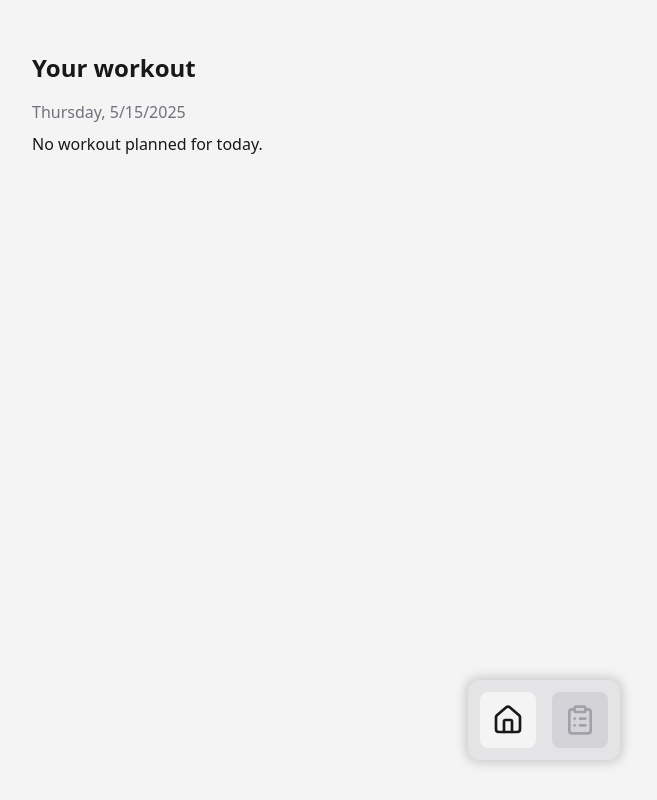
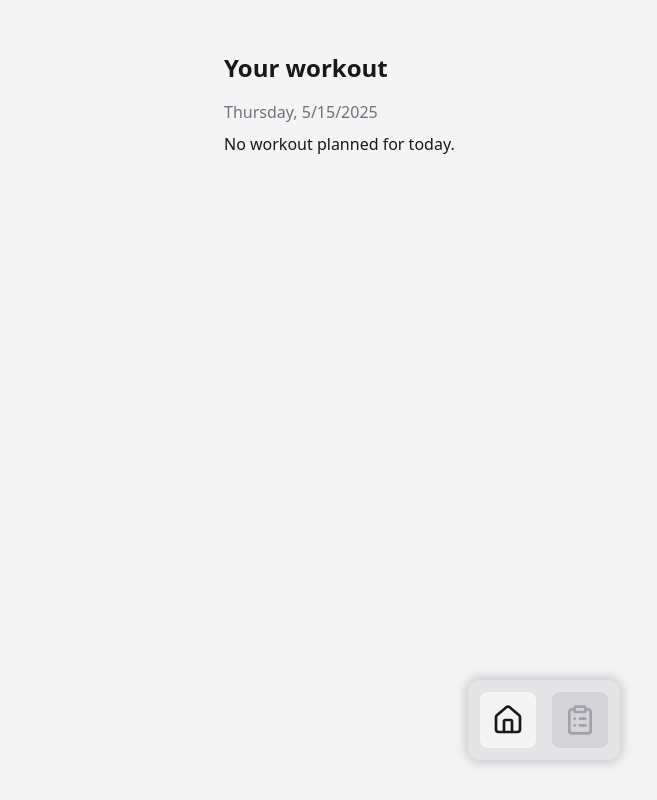
Before and after one commit to ishugodev/work-note-out, a React (Vite) app: page / in a window 1280 px wide. Shown: the whole page, without its empty margins (96-753 px from the left). Built offline with nearby package versions, Linux system fonts and the light colour scheme.

Commit message:
style: adjusted responsiveness

```diff
--- a/src/pages/Home.tsx
+++ b/src/pages/Home.tsx
@@ -32,7 +32,7 @@ export function Home() {
 
   return (
     <div className="max-h-full min-h-screen bg-zinc-100 p-5 text-zinc-900 dark:bg-zinc-900 dark:text-zinc-100">
-      <div className="mx-auto mb-32 mt-8 max-w-screen-lg">
+      <div className="mx-auto mb-32 mt-8 max-w-screen-sm">
         <h1 className="mb-4 text-2xl font-semibold">Your workout</h1>
         <p className="mb-2 font-medium text-zinc-500 dark:text-zinc-400">
           <span>
--- a/src/pages/Workout.tsx
+++ b/src/pages/Workout.tsx
@@ -74,7 +74,7 @@ export function Workout() {
 
   return (
     <div className="min-h-screen bg-zinc-100 p-5 text-zinc-900 dark:bg-zinc-900 dark:text-zinc-100">
-      <div id="workout" className="mx-auto mb-32 mt-8 max-w-screen-lg">
+      <div id="workout" className="mx-auto mb-32 mt-8 max-w-screen-sm">
         <h1 className="mb-4 text-2xl font-semibold">Workout</h1>
 
         <p className="mb-2 font-medium text-zinc-600 dark:text-zinc-400">
```
